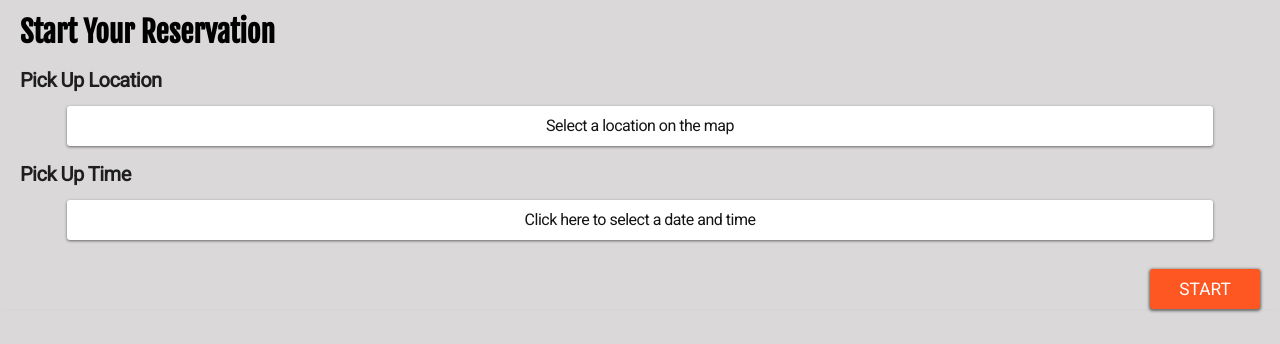
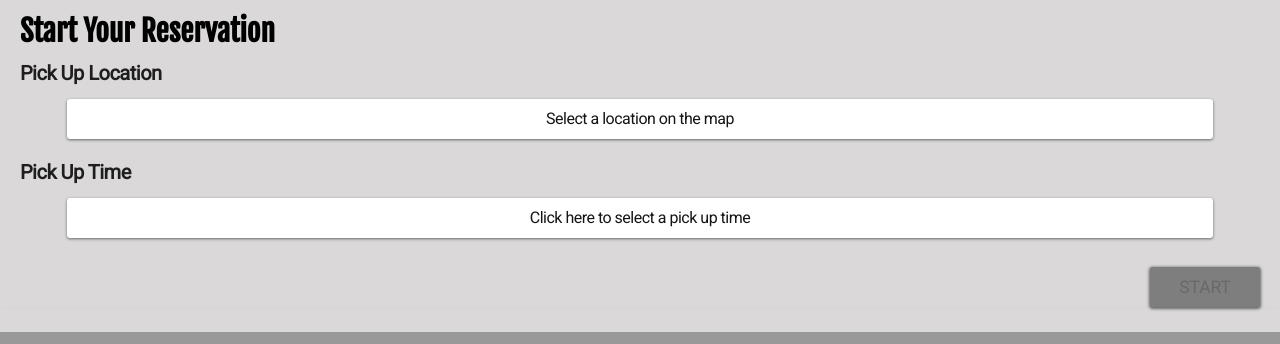
Before and after one commit to ajessefowler/speedcats-car-rental, a Django app: page /inventory/ in a window 1280 px wide. Shown: the part 496-840 px from the top of the page. Run offline with Django 3.2, Linux system fonts and the light colour scheme; data comes from the database, SQL or seed files in the repository; some libraries are stand-ins or nearby versions.

Commit message:
Add Time Selector for Starting Reservation
Simple time selector slides up when pick up time
is clicked.
Start button now changes color when clickable.

```diff
--- a/inventory/static/css/animations.css
+++ b/inventory/static/css/animations.css
@@ -1,10 +1,21 @@
 /* Slides menu in and out */
 @keyframes menuOut {
-	from { transform: translateY(-41px); }
+	from { transform: translateY(-42px); }
 	to { transform: translateY(0); }
 }
 
 @keyframes menuIn {
 	from { transform: translateY(0); }
-	to { transform: translateY(-41px); }
+	to { transform: translateY(-42px); }
 }
+
+/* Slides time picker up and down */
+@keyframes timeUp {
+	from { transform: translateY(100px); }
+	to { transform: translateY(-86px); }
+}
+
+@keyframes timeDown {
+	from { transform: translateY(-86px); }
+	to { transform: translateY(100px); }
+}
--- a/inventory/static/css/styles.css
+++ b/inventory/static/css/styles.css
@@ -19,7 +19,7 @@
 }
 
 h1 {
-	font-size: 23pt;
+	font-size: 22pt;
 	font-family: 'Fjalla One', sans-serif;
 	letter-spacing: 1px;
 	margin: 0;
@@ -55,11 +55,11 @@
 	height: 95px;
 	background-color: #455A64;
 	box-shadow: 0 4px 6px -3px #2c2c2c;
-	padding: 0 7px;
+	padding: 0 7px 2px;
 	position: fixed;
 	top: 0;
 	z-index: 52;
-	transform: translateY(-41px);
+	transform: translateY(-42px);
 }
 
 header > h1 {
@@ -166,6 +166,14 @@
 	margin: 10px 0 5px;
 }
 
+.input {
+	font-family: 'Roboto', sans-serif;
+	padding: 4px 7px;
+	border: none;
+	border-radius: 3px;
+	box-shadow: 0 1px 3px #292929;
+}
+
 #logincontent {
 	display: flex;
 	flex-direction: column;
@@ -242,7 +250,7 @@
 
 #content {
 	width: 100%;
-	padding-top: 55px;
+	padding-top: 54px;
 }
 
 #search {
@@ -265,7 +273,7 @@
 	background-color: white;
 	z-index: 50;
 	position: absolute;
-	top: 5px;
+	top: 6px;
 	width: calc(100% - 40px);
 }
 
@@ -283,7 +291,7 @@
 }
 
 #locationheader {
-	padding: 14px 0 18px;
+	padding: 14px 0 12px;
 }
 
 #locationsearch:focus {
@@ -326,14 +334,14 @@
 	flex-direction: column;
 	justify-content: center;
 	align-items: flex-start;
-	margin: 0 20px 13px;
+	margin: 0 20px 8px;
 }
 
 #selectlocation > p {
 	color: rgb(20, 20, 20);
 	font-size: 12pt;
 	padding-bottom: 5px;
-	margin: 9px 0 16px;
+	margin: 9px 0 21px;
 	background-color: white;
 	height: 35px;
 	line-height: 40px;
@@ -348,14 +356,45 @@
 	display: flex;
 	justify-content: center;
 	align-items: center;
-	color: white;
+	color: #696969;
 	font-size: 17pt;
-	background-color: #FF5722;
+	background-color: rgb(126, 126, 126);
 	height: 40px;
 	width: 110px;
-	margin: 0 20px 35px auto;
+	margin: 0 20px 25px auto;
 	border-radius: 3px;
 	box-shadow: 0 1px 3px 1px #666666;
+}
+
+#timecard {
+	width: calc(100% - 30px);
+	height: 70px;
+	position: fixed;
+	transform: translateY(100px);
+	background-color: #455A64;
+	box-shadow: 0 -3px 6px -3px #2c2c2c;
+	padding: 9px 15px;
+	z-index: 53;
+}
+
+#timecard > h3 {
+	color: white;
+	font-size: 14pt;
+	font-weight: 300;
+}
+
+#timepicker {
+	display: flex;
+	flex-direction: row;
+	justify-content: space-between;
+	align-items: center;
+	position: relative;
+	top: -4px;
+}
+
+#timepicker > p {
+	font-size: 11pt;
+	color: white;
 }
 
 #storecontent {
@@ -463,6 +502,10 @@
 		height: 440px;
 	}
 
+	#timeselect {
+		cursor: pointer;
+	}
+
 	#vehiclecontent {
 		margin: 0 23% 20px;
 		width: 54%;
--- a/inventory/static/js/animations.js
+++ b/inventory/static/js/animations.js
@@ -1,6 +1,7 @@
 // Initialize animations
 document.addEventListener('DOMContentLoaded', function(event) {
 	let menuOut = false;
+	let timeOut = false;
 
 	if (document.getElementById('locatebutton')) {
 		document.getElementById('locatebutton').addEventListener('click', function() {
@@ -24,5 +25,19 @@
 		document.getElementById('vehiclecontent').style.top = (document.getElementById('vehicleimage').height + 'px');
 	}
 
+	if (document.getElementById('timeselect')) {
+		document.getElementById('timeselect').addEventListener('click', function() {
+			if (!timeOut) {
+				timeOut = true;
+				document.getElementById('timecard').style.animation = 'timeUp .4s ease forwards';
+			}
+		});
+
+		document.getElementById('donebutton').addEventListener('click', function() {
+			timeOut = false;
+			document.getElementById('timecard').style.animation = 'timeDown .4s ease forwards';
+		});
+	}
+
 	initLocation();
 });
--- a/inventory/static/js/location.js
+++ b/inventory/static/js/location.js
@@ -77,6 +77,8 @@
                 // Set the select button's link to the selected store
                 google.maps.event.addListener(marker, 'click', function() {
                     document.getElementById('selecttext').innerHTML = addressDisplay;
+                    document.getElementById('startbutton').style.backgroundColor = '#FF5722';
+                    document.getElementById('startbutton').style.color = '#FFFFFF';
                     document.getElementById('startbutton').onclick = function() {
                         document.location.href = vehiclesLink;
                     }
--- a/inventory/templates/inventory/index.html
+++ b/inventory/templates/inventory/index.html
@@ -17,12 +17,21 @@
         <h3>Pick Up Location</h3>
         <p id="selecttext">Select a location on the map</p>
         <h3>Pick Up Time</h3>
-        <p>Click here to select a date and time</p>
+        <p id="timeselect">Click here to select a pick up time</p>
     </div>
 
     <div id="startbutton">
         <p>START</p>
     </div>
+</div>
 
+<div id="timecard">
+   <h3>Select Your Pick Up Time</h3>
+   <div id="timepicker">
+       <input type="date" id="dateinput" class="input" name="dateinput"/>
+       <p>AT</p>
+       <input type="time" id="timeinput" class="input" name="timeinput" min="7:00" max="20:00"/>
+       <p id="donebutton">DONE</p>
+   </div>
 </div>
 {% endblock %}
--- a/speedcats/settings.py
+++ b/speedcats/settings.py
@@ -138,4 +138,4 @@
 MEDIA_URL = '/media/'
 LOGIN_REDIRECT_URL = '/'
 
-DEFAULT_FILE_STORAGE = 'storages.backends.s3boto3.S3Boto3Storage'
+# DEFAULT_FILE_STORAGE = 'storages.backends.s3boto3.S3Boto3Storage'
```
Also changed, not shown: 1 other file.
